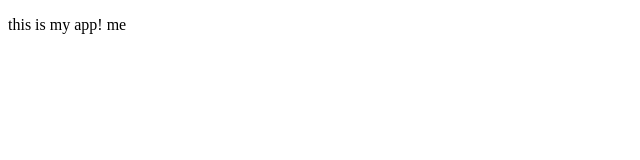
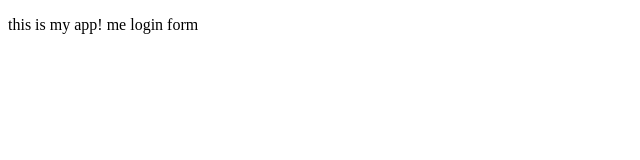
Before and after one commit to Ainguah/myappsample, a plain HTML site: page index.html in a window 1280 px wide. Shown: the full height of the page, 0-640 px from the left. Drawn offline with Linux system fonts and the light colour scheme.

Commit message:
login form

```diff
--- a/index.html
+++ b/index.html
@@ -7,6 +7,8 @@
     <title>Document</title>
 </head>
 <body>
-    <p>this is my app! me</p>
+    <p>this is my app! me
+        login form
+    </p>
 </body>
 </html>
```
Also changed, not shown: login.html (added).
